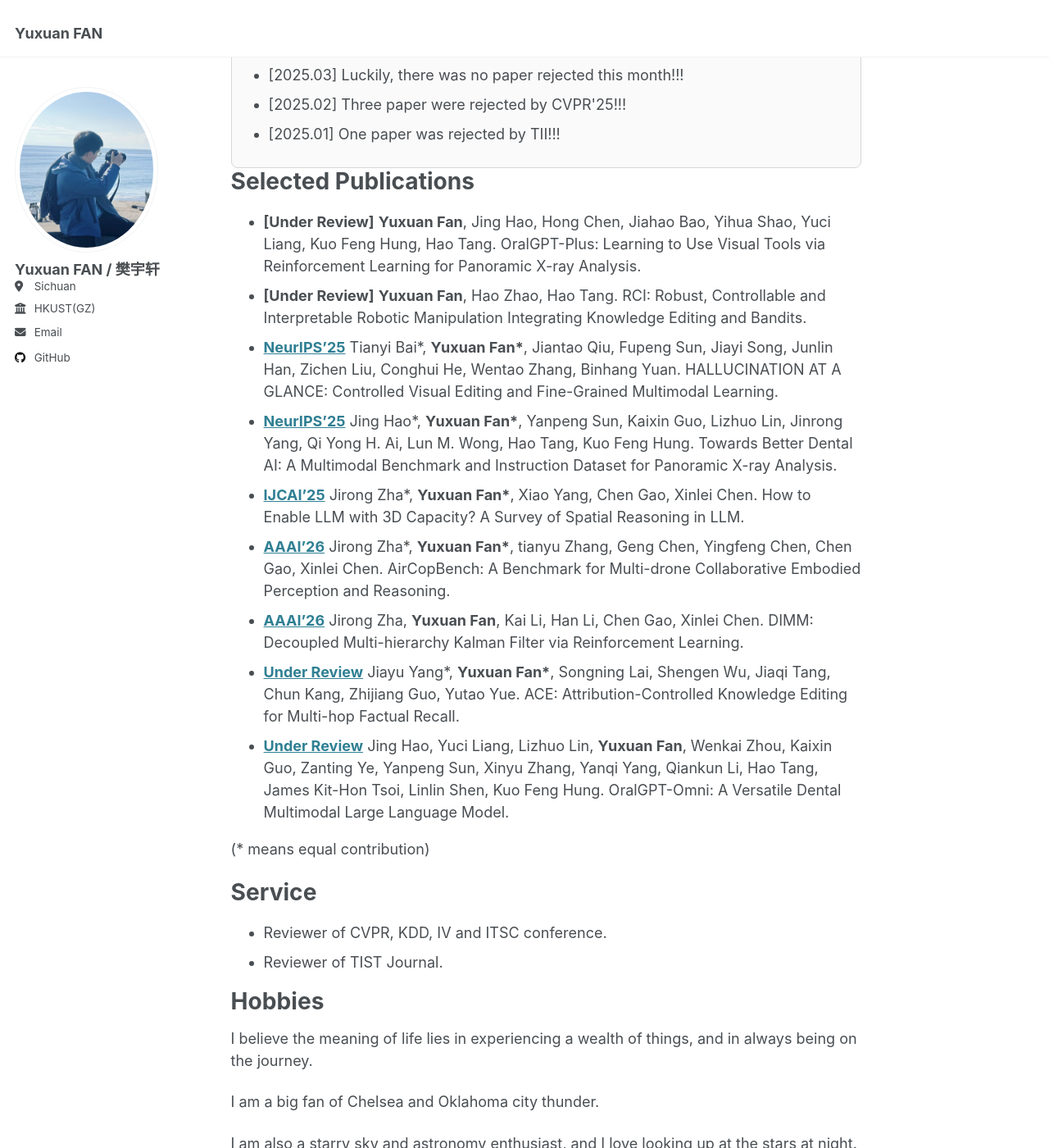
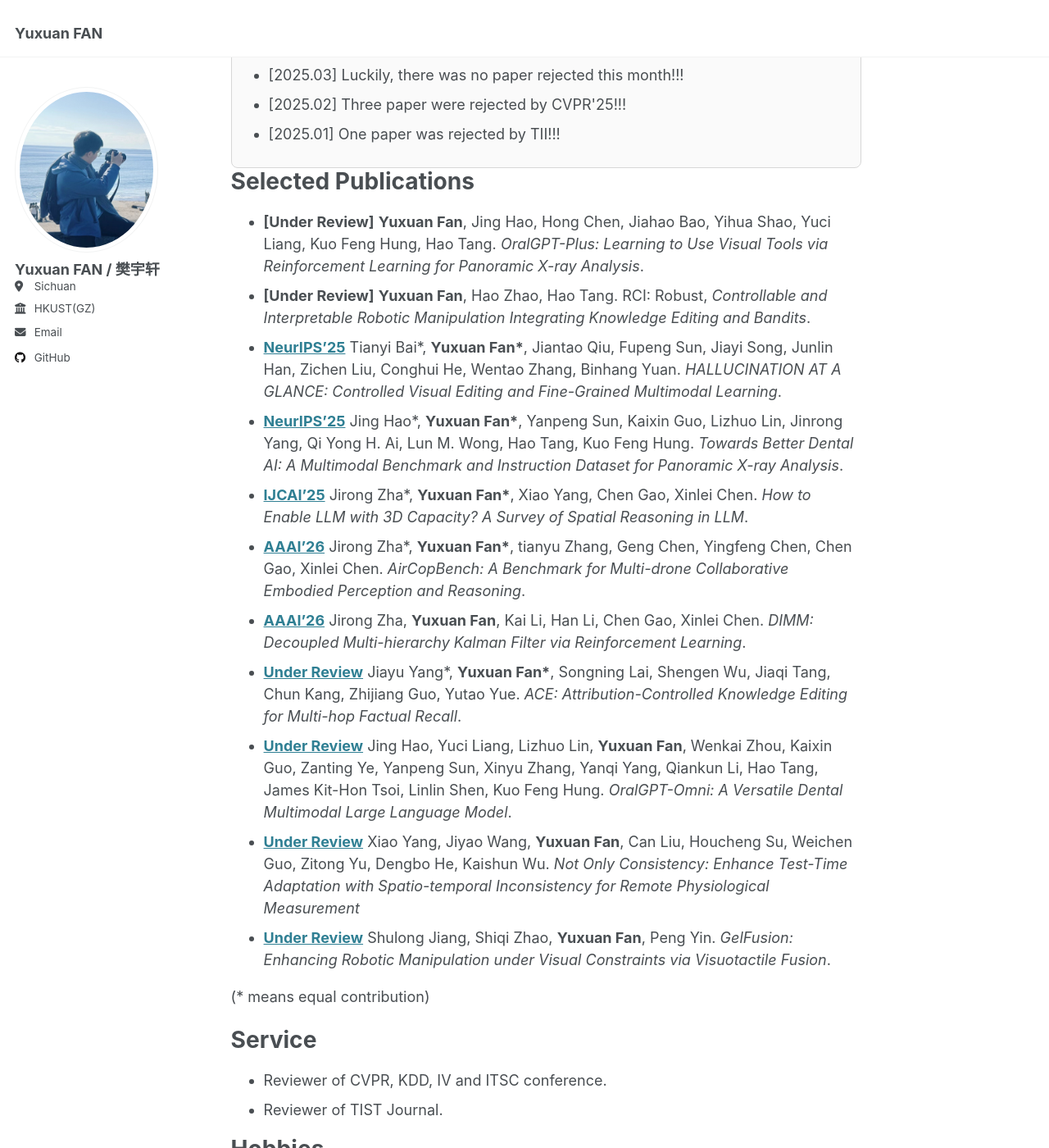
Before and after one commit to yuxuanfanOrion/yuxuanfanOrion.github.io, a Jekyll site: the page built from _pages/about.md, in a window 1280 px wide and 1400 px high, scrolled down 912 px. Shown: the whole window at 82% size. Built offline with Jekyll 4.4.1, drawn with Linux system fonts in a browser that asks for light colours.

Commit message:
Update about.md

```diff
--- a/_pages/about.md
+++ b/_pages/about.md
@@ -100,15 +100,17 @@
 
 
 # Selected Publications
-- **[Under Review]** **Yuxuan Fan**, Jing Hao, Hong Chen, Jiahao Bao, Yihua Shao, Yuci Liang, Kuo Feng Hung, Hao Tang. OralGPT-Plus: Learning to Use Visual Tools via Reinforcement Learning for Panoramic X-ray Analysis.
-- **[Under Review]** **Yuxuan Fan**, Hao Zhao, Hao Tang. RCI: Robust, Controllable and Interpretable Robotic Manipulation Integrating Knowledge Editing and Bandits.
-- **[NeurIPS’25](https://arxiv.org/pdf/2506.07227)** Tianyi Bai\*, **Yuxuan Fan\***, Jiantao Qiu, Fupeng Sun, Jiayi Song, Junlin Han, Zichen Liu, Conghui He, Wentao Zhang, Binhang Yuan. HALLUCINATION AT A GLANCE: Controlled Visual Editing and Fine-Grained Multimodal Learning.
-- **[NeurIPS’25](https://arxiv.org/pdf/2509.09254)** Jing Hao\*, **Yuxuan Fan\***, Yanpeng Sun, Kaixin Guo, Lizhuo Lin, Jinrong Yang, Qi Yong H. Ai, Lun M. Wong, Hao Tang, Kuo Feng Hung. Towards Better Dental AI: A Multimodal Benchmark and Instruction Dataset for Panoramic X-ray Analysis.
-- **[IJCAI'25](https://arxiv.org/pdf/2504.05786)** Jirong Zha\*, **Yuxuan Fan\***, Xiao Yang, Chen Gao, Xinlei Chen. How to Enable LLM with 3D Capacity? A Survey of Spatial Reasoning in LLM.
-- **[AAAI'26](https://arxiv.org/abs/2511.11025)** Jirong Zha\*, **Yuxuan Fan\***, tianyu Zhang, Geng Chen, Yingfeng Chen, Chen Gao, Xinlei Chen. AirCopBench: A Benchmark for Multi-drone Collaborative Embodied Perception and Reasoning.
-- **[AAAI'26](https://arxiv.org/pdf/2505.12340)** Jirong Zha, **Yuxuan Fan**, Kai Li, Han Li, Chen Gao, Xinlei Chen. DIMM: Decoupled Multi-hierarchy Kalman Filter via Reinforcement Learning.
-- **[Under Review](https://arxiv.org/abs/2510.07896)** Jiayu Yang\*, **Yuxuan Fan\***, Songning Lai, Shengen Wu, Jiaqi Tang, Chun Kang, Zhijiang Guo, Yutao Yue. ACE: Attribution-Controlled Knowledge Editing for Multi-hop Factual Recall.
-- **[Under Review](https://arxiv.org/abs/2511.22055)** Jing Hao, Yuci Liang, Lizhuo Lin, **Yuxuan Fan**, Wenkai Zhou, Kaixin Guo, Zanting Ye, Yanpeng Sun, Xinyu Zhang, Yanqi Yang, Qiankun Li, Hao Tang, James Kit-Hon Tsoi, Linlin Shen, Kuo Feng Hung. OralGPT-Omni: A Versatile Dental Multimodal Large Language Model.
+- **[Under Review]** **Yuxuan Fan**, Jing Hao, Hong Chen, Jiahao Bao, Yihua Shao, Yuci Liang, Kuo Feng Hung, Hao Tang. _OralGPT-Plus: Learning to Use Visual Tools via Reinforcement Learning for Panoramic X-ray Analysis_.
+- **[Under Review]** **Yuxuan Fan**, Hao Zhao, Hao Tang. RCI: Robust, _Controllable and Interpretable Robotic Manipulation Integrating Knowledge Editing and Bandits_.
+- **[NeurIPS’25](https://arxiv.org/pdf/2506.07227)** Tianyi Bai\*, **Yuxuan Fan\***, Jiantao Qiu, Fupeng Sun, Jiayi Song, Junlin Han, Zichen Liu, Conghui He, Wentao Zhang, Binhang Yuan. _HALLUCINATION AT A GLANCE: Controlled Visual Editing and Fine-Grained Multimodal Learning_.
+- **[NeurIPS’25](https://arxiv.org/pdf/2509.09254)** Jing Hao\*, **Yuxuan Fan\***, Yanpeng Sun, Kaixin Guo, Lizhuo Lin, Jinrong Yang, Qi Yong H. Ai, Lun M. Wong, Hao Tang, Kuo Feng Hung. _Towards Better Dental AI: A Multimodal Benchmark and Instruction Dataset for Panoramic X-ray Analysis_.
+- **[IJCAI'25](https://arxiv.org/pdf/2504.05786)** Jirong Zha\*, **Yuxuan Fan\***, Xiao Yang, Chen Gao, Xinlei Chen. _How to Enable LLM with 3D Capacity? A Survey of Spatial Reasoning in LLM_.
+- **[AAAI'26](https://arxiv.org/abs/2511.11025)** Jirong Zha\*, **Yuxuan Fan\***, tianyu Zhang, Geng Chen, Yingfeng Chen, Chen Gao, Xinlei Chen. _AirCopBench: A Benchmark for Multi-drone Collaborative Embodied Perception and Reasoning_.
+- **[AAAI'26](https://arxiv.org/pdf/2505.12340)** Jirong Zha, **Yuxuan Fan**, Kai Li, Han Li, Chen Gao, Xinlei Chen. _DIMM: Decoupled Multi-hierarchy Kalman Filter via Reinforcement Learning_.
+- **[Under Review](https://arxiv.org/abs/2510.07896)** Jiayu Yang\*, **Yuxuan Fan\***, Songning Lai, Shengen Wu, Jiaqi Tang, Chun Kang, Zhijiang Guo, Yutao Yue. _ACE: Attribution-Controlled Knowledge Editing for Multi-hop Factual Recall_.
+- **[Under Review](https://arxiv.org/abs/2511.22055)** Jing Hao, Yuci Liang, Lizhuo Lin, **Yuxuan Fan**, Wenkai Zhou, Kaixin Guo, Zanting Ye, Yanpeng Sun, Xinyu Zhang, Yanqi Yang, Qiankun Li, Hao Tang, James Kit-Hon Tsoi, Linlin Shen, Kuo Feng Hung. _OralGPT-Omni: A Versatile Dental Multimodal Large Language Model_.
+- **[Under Review](https://arxiv.org/abs/2507.07908)** Xiao Yang, Jiyao Wang, **Yuxuan Fan**, Can Liu, Houcheng Su, Weichen Guo, Zitong Yu, Dengbo He, Kaishun Wu. _Not Only Consistency: Enhance Test-Time Adaptation with Spatio-temporal Inconsistency for Remote Physiological Measurement_
+- **[Under Review](https://arxiv.org/abs/2505.07455)** Shulong Jiang, Shiqi Zhao, **Yuxuan Fan**, Peng Yin. _GelFusion: Enhancing Robotic Manipulation under Visual Constraints via Visuotactile Fusion_.
 
 (\* means equal contribution)
 
```
